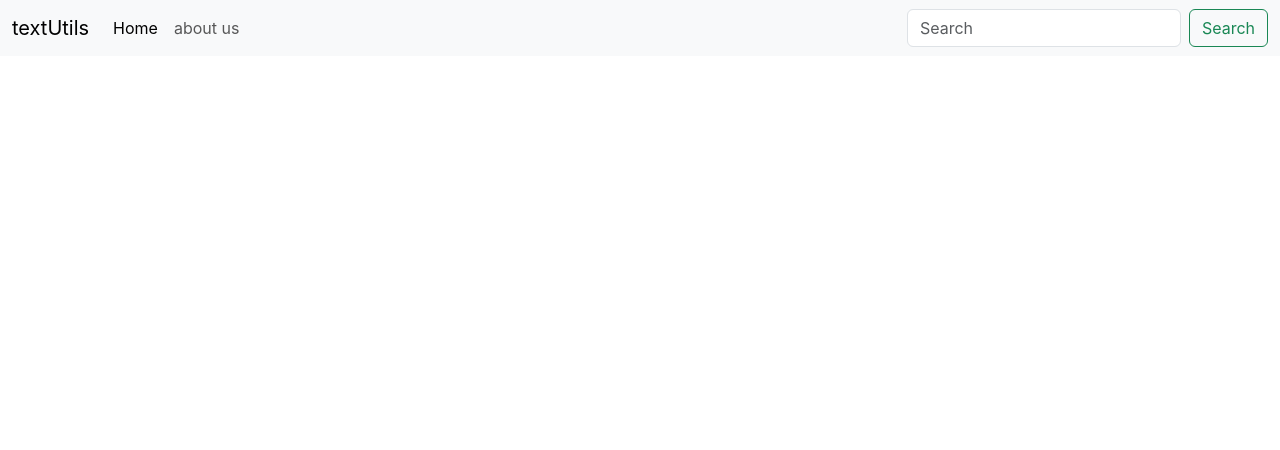
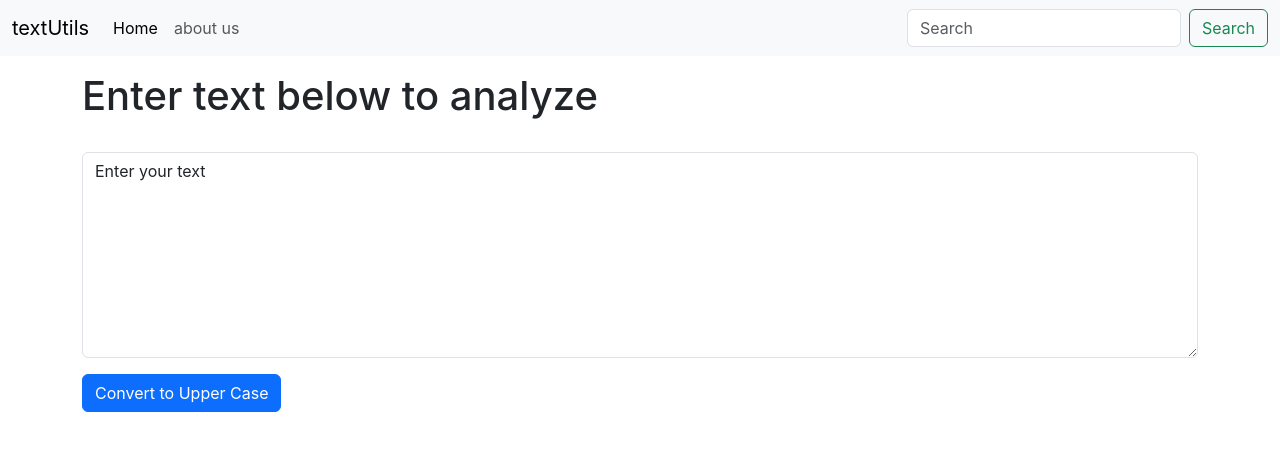
Before and after one commit to dev14325/Text-Utils, a React (Create React App) app: page / in a window 1280 px wide. Shown: the top 450 px of the page. Built offline with nearby package versions, Linux system fonts and the light colour scheme.

Commit message:
useState

```diff
--- a/src/App.js
+++ b/src/App.js
@@ -1,4 +1,5 @@
 import Navbar from './components/Navbar';
+import TextForm from './components/TextForm';
 
 
 import './App.css';
@@ -11,6 +12,10 @@
    <>
 
 <Navbar title = "textUtils" aboutTextUtils = "about us"/>
+<div className="container my-3" >
+  <TextForm heading = "Enter text below to analyze"/>
+</div>
+
 {/* <Navbar/> */}
    </>
   );
--- /dev/null
+++ b/src/components/TextForm.js
@@ -0,0 +1,18 @@
+import React , {useState}from 'react'
+
+export default function TextForm(props) {
+    const [text,setText] = useState('Enter your text')
+  return (
+    <div>
+
+<div className="mb-3">
+<h1>{props.heading}</h1>
+  <label for="exampleFormControlTextarea1" className="form-label"></label>
+  <textarea className="form-control"  value = {text} id="exampleFormControlTextarea1" rows="8"> </textarea>
+  <div className="container my-3"></div>
+  <button className="btn btn-primary">Convert to Upper Case</button>
+</div>
+
+    </div>
+  )
+}
```
